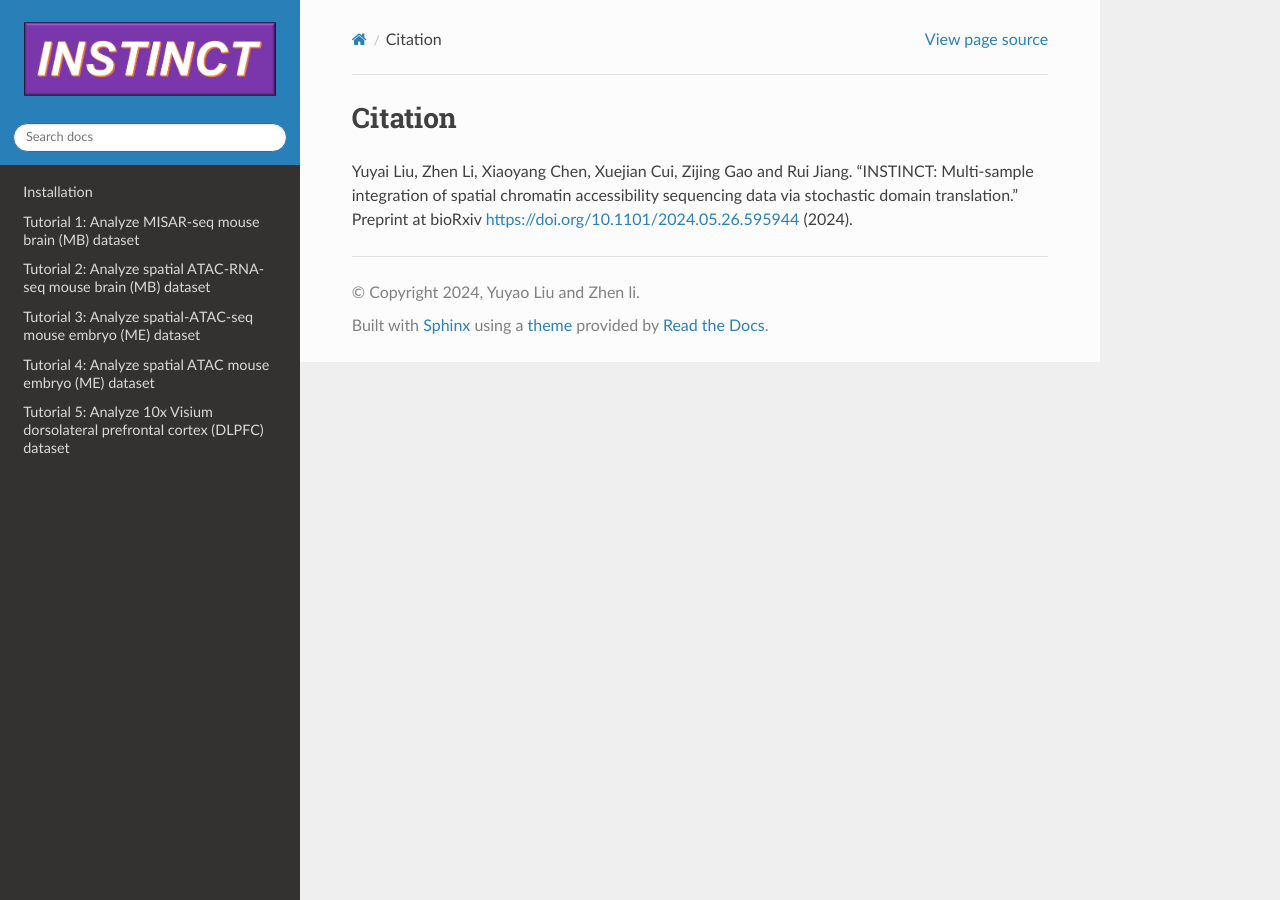
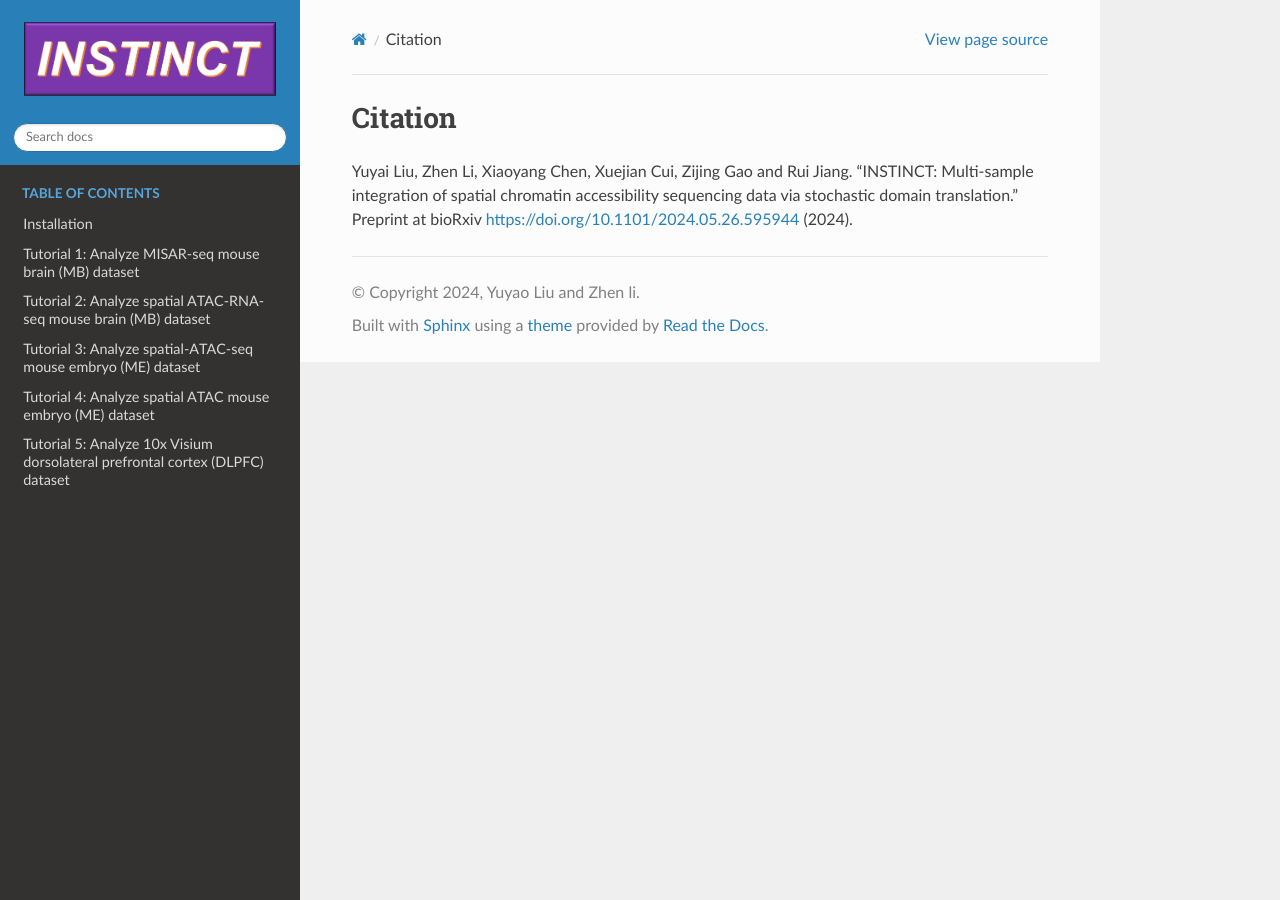
Before and after one commit to yyLIU12138/INSTINCT, a Sphinx documentation site: the page built from docs/source/citation.rst, in a window 1280 px wide. Built offline with Sphinx 7.4.7 and the Read the Docs theme 2.0.0, drawn with Linux system fonts in a browser that asks for light colours.

Commit message:
2024.09.05

```diff
--- a/docs/source/index.rst
+++ b/docs/source/index.rst
@@ -3,7 +3,7 @@ INSTINCT: Multi-sample integration of spatial chromatin accessibility sequencing
 
 .. toctree::
    :maxdepth: 2
-   :hidden:
+   :caption: Table of Contents
 
    installation
    notebooks/MISAR-seq_MB/index
```
